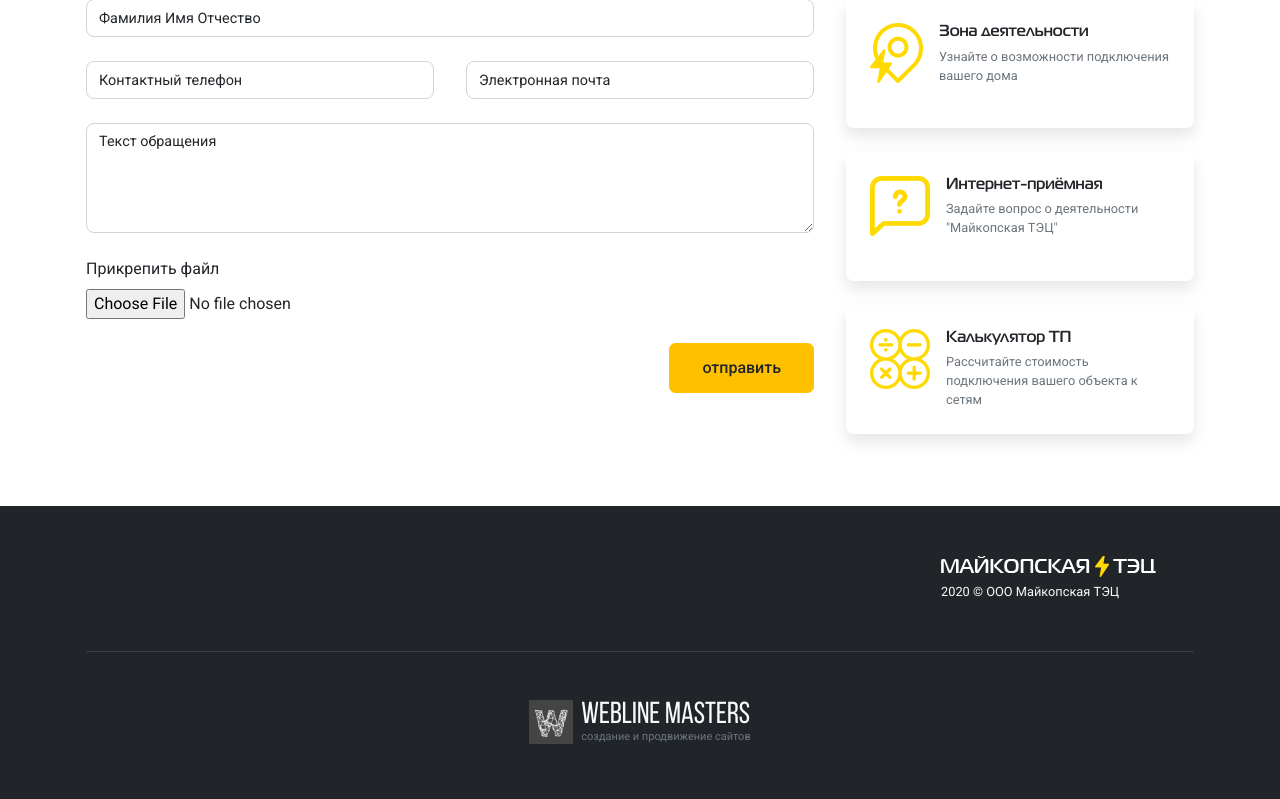
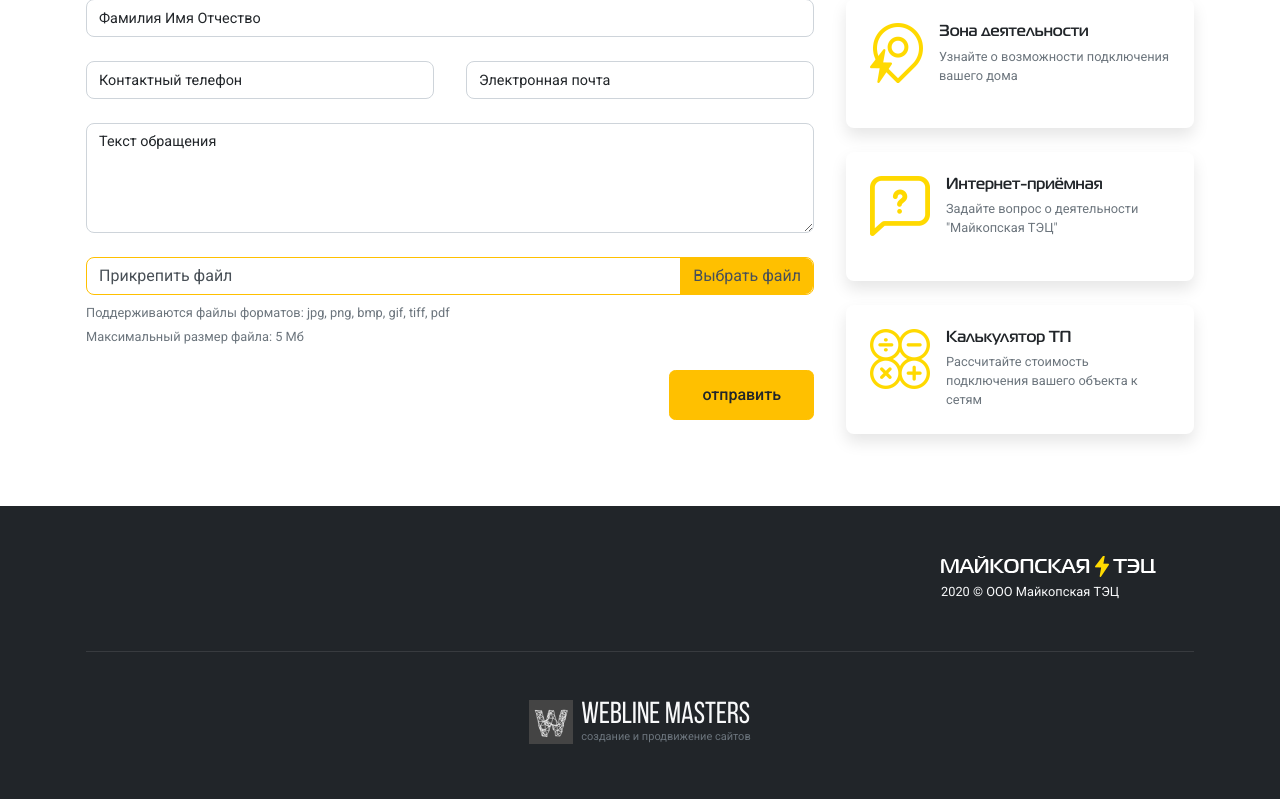
Before and after one commit to gurgenXD/maykoptec, a Django app: page /feedback/ in a window 1280 px wide. Shown: the part 338-1137 px from the top of the page. Run offline with Django 3.2, Linux system fonts and the light colour scheme; the visitor is signed in with stand-in values (Sample User, id 1); data that the repository does not hold is empty; some libraries are stand-ins or nearby versions.

Commit message:
file load filter

```diff
--- a/dev_static/js/main.js
+++ b/dev_static/js/main.js
@@ -220,7 +220,25 @@ $('.custom-file-input').on('change',function(){
 $(document).ready(function(){
     var i=1;
     $("#add_custom_doc").click(function(){
-        $('#custom_doc'+i).html('<div class="mb-5"><span class="smaller d-block mb-2">Название документа</span><div class="input-group mb-2"><div class="custom-file"><input type="file" class="custom-file-input" accept=".jpg, .jpeg, .png, .bmp, .gif, .tiff, .pdf"><label class="custom-file-label bg-light">Прикрепить файл</label></div></div><span class="d-block small text-muted mb-1">Поддерживаются файлы форматов: jpg, png, bmp, gif, tiff, pdf</span><span class="d-block small text-muted mb-4">Максимальный размер файла: 5 Мб</span></div>');
+        $('#custom_doc'+i).html(`
+            <div class="mb-5">
+                <div class="form-label-group smaller mb-3">
+                    <input type="text" class="form-control" name="doc_'+i+'_name" placeholder="Название документа" required>
+                    <label class="bg-light">Название документа</label>
+                    <div class="invalid-feedback">
+                        Это обязательное поле
+                    </div>
+                </div>
+                <div class="input-group mb-2">
+                    <div class="custom-file">
+                        <input type="file" name="doc_'+i+'" class="custom-file-input" accept=".jpg, .jpeg, .png, .bmp, .gif, .tiff, .pdf">
+                        <label class="custom-file-label bg-light">Прикрепить файл</label>
+                    </div>
+                </div>
+                <span class="d-block small text-muted mb-1">Поддерживаются файлы форматов: jpg, png, bmp, gif, tiff, pdf</span>
+                <span class="d-block small text-muted mb-4">Максимальный размер файла: 5 Мб</span>
+            </div>
+        `);
 
         $('#custom_docs').append('<div id="custom_doc'+(i+1)+'"></div>');
         i++;
--- a/feedback/forms.py
+++ b/feedback/forms.py
@@ -11,5 +11,5 @@ class FeedBackForm(forms.ModelForm):
             'phone': forms.TextInput(attrs={'class': 'form-control', 'placeholder PHONE-input': 'Контактный телефон'}),
             'email': forms.TextInput(attrs={'class': 'form-control', 'placeholder': 'Электронная почта'}),
             'text': forms.Textarea(attrs={'class': 'form-control', 'placeholder': 'Текст обращения', 'rows': 4}),
-            'doc': forms.ClearableFileInput(attrs={'class': 'form-control-file'}),
+            'doc': forms.ClearableFileInput(attrs={'class': 'custom-file-input', 'accept': '.jpg, .jpeg, .png, .bmp, .gif, .tiff, .pdf'}),
         }
--- a/templates/feedback/feedback.html
+++ b/templates/feedback/feedback.html
@@ -60,9 +60,15 @@
                         <label class="bg-white">Текст обращения</label>
                     </div>
 
-                    <div class="form-group mb-4">
-                        <label>Прикрепить файл</label>
-                        {{ feedback_form.doc }}
+                    <div class="mb-4">
+                        <div class="input-group mb-2">
+                            <div class="custom-file">
+                                {{ feedback_form.doc }}
+                                <label class="custom-file-label">Прикрепить файл</label>
+                            </div>
+                        </div>
+                        <span class="d-block small text-muted mb-1">Поддерживаются файлы форматов: jpg, png, bmp, gif, tiff, pdf</span>
+                        <span class="d-block small text-muted mb-4">Максимальный размер файла: 5 Мб</span>
                     </div>
 
                     <button class="btn btn-primary btn-lg ml-auto d-block" type="submit">Отправить</button>
```
Also changed, not shown: templates/requests/create-request.html (+5 -3 lines), templates/requests/update-request.html (+5 -3 lines).
